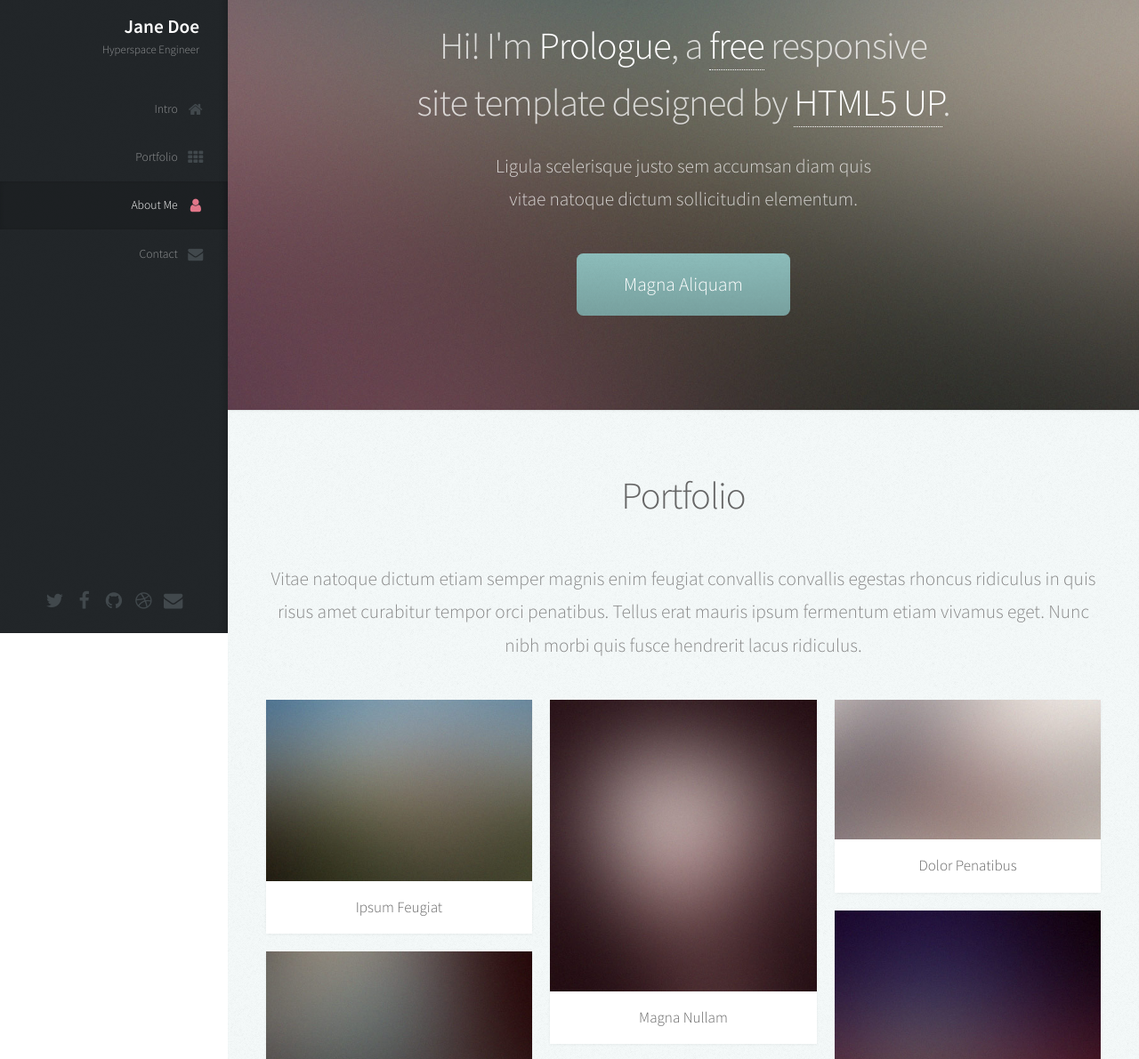
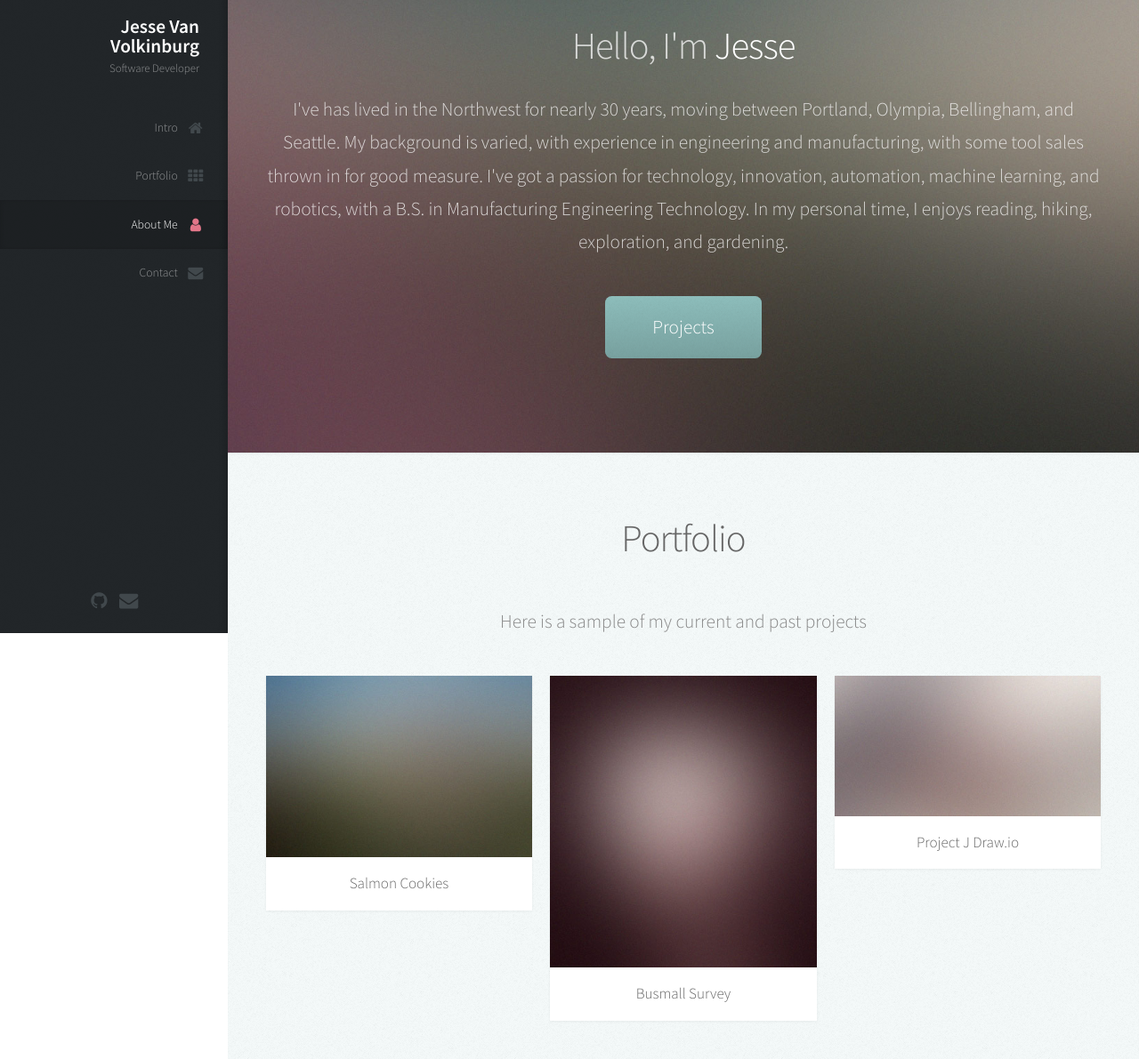
Before and after one commit to vanvoljg/301d45-lab-portfolio, a website: page public/index.html in a window 1280 px wide. Shown: the part 88-1279 px from the top of the page at 89% size. Drawn offline with Linux system fonts and the light colour scheme.

Commit message:
content partially updated

```diff
--- a/public/index.html
+++ b/public/index.html
@@ -6,7 +6,7 @@
 -->
 <html>
 	<head>
-		<title>Prologue by HTML5 UP</title>
+		<title>Jesse Van Volkinburg / Software Developer</title>
 		<meta charset="utf-8" />
 		<meta name="viewport" content="width=device-width, initial-scale=1, user-scalable=no" />
 		<link rel="stylesheet" href="./assets/css/0-reset.css">
@@ -25,8 +25,8 @@
 					<!-- Logo -->
 						<div id="logo">
 							<span class="image avatar48"><img src="images/avatar.jpg" alt="" /></span>
-							<h1 id="title">Jane Doe</h1>
-							<p>Hyperspace Engineer</p>
+							<h1 id="title">Jesse Van Volkinburg</h1>
+							<p>Software Developer</p>
 						</div>
 
 					<!-- Nav -->
@@ -45,11 +45,11 @@
 
 					<!-- Social Icons -->
 						<ul class="icons">
-							<li><a href="#" class="icon fa-twitter"><span class="label">Twitter</span></a></li>
-							<li><a href="#" class="icon fa-facebook"><span class="label">Facebook</span></a></li>
-							<li><a href="#" class="icon fa-github"><span class="label">Github</span></a></li>
-							<li><a href="#" class="icon fa-dribbble"><span class="label">Dribbble</span></a></li>
-							<li><a href="#" class="icon fa-envelope"><span class="label">Email</span></a></li>
+							<!-- <li><a href="#" class="icon fa-twitter"><span class="label">Twitter</span></a></li> -->
+							<!-- <li><a href="#" class="icon fa-facebook"><span class="label">Facebook</span></a></li> -->
+							<li><a href="https://github.com/vanvoljg/" class="icon fa-github"><span class="label">Github</span></a></li>
+							<!-- <li><a href="#" class="icon fa-dribbble"><span class="label">Dribbble</span></a></li> -->
+							<li><a href="mailto:vanvoljg@gmail.com" class="icon fa-envelope"><span class="label">Email</span></a></li>
 						</ul>
 
 				</div>
@@ -64,14 +64,13 @@
 						<div class="container">
 
 							<header>
-								<h2 class="alt">Hi! I'm <strong>Prologue</strong>, a <a href="http://html5up.net/license">free</a> responsive<br />
-								site template designed by <a href="http://html5up.net">HTML5 UP</a>.</h2>
-								<p>Ligula scelerisque justo sem accumsan diam quis<br />
-								vitae natoque dictum sollicitudin elementum.</p>
+								<h2 class="alt">Hello, I'm <strong>Jesse</strong> </h2>
+								<p>I've has lived in the Northwest for nearly 30 years, moving between Portland, Olympia, Bellingham, and Seattle. My background is varied, with experience in engineering and manufacturing, with some tool sales thrown in for good measure. I've got a passion for technology, innovation, automation, machine learning, and robotics, with a B.S. in Manufacturing Engineering Technology. In my personal time, I enjoys reading, hiking, exploration, and gardening.
+								</p>
 							</header>
 
 							<footer>
-								<a href="#portfolio" class="button scrolly">Magna Aliquam</a>
+								<a href="#portfolio" class="button scrolly">Projects</a>
 							</footer>
 
 						</div>
@@ -85,53 +84,50 @@
 								<h2>Portfolio</h2>
 							</header>
 
-							<p>Vitae natoque dictum etiam semper magnis enim feugiat convallis convallis
-							egestas rhoncus ridiculus in quis risus amet curabitur tempor orci penatibus.
-							Tellus erat mauris ipsum fermentum etiam vivamus eget. Nunc nibh morbi quis
-							fusce hendrerit lacus ridiculus.</p>
+							<p>Here is a sample of my current and past projects</p>
 
 							<div class="row">
 								<div class="col-4 col-12-mobile">
 									<article class="item">
 										<a href="#" class="image fit"><img src="images/pic02.jpg" alt="" /></a>
 										<header>
-											<h3>Ipsum Feugiat</h3>
+											<h3>Salmon Cookies</h3>
 										</header>
 									</article>
-									<article class="item">
+									<!-- <article class="item">
 										<a href="#" class="image fit"><img src="images/pic03.jpg" alt="" /></a>
 										<header>
 											<h3>Rhoncus Semper</h3>
 										</header>
-									</article>
+									</article> -->
 								</div>
 								<div class="col-4 col-12-mobile">
 									<article class="item">
 										<a href="#" class="image fit"><img src="images/pic04.jpg" alt="" /></a>
 										<header>
-											<h3>Magna Nullam</h3>
+											<h3>Busmall Survey</h3>
 										</header>
 									</article>
-									<article class="item">
+									<!-- <article class="item">
 										<a href="#" class="image fit"><img src="images/pic05.jpg" alt="" /></a>
 										<header>
 											<h3>Natoque Vitae</h3>
 										</header>
-									</article>
+									</article> -->
 								</div>
 								<div class="col-4 col-12-mobile">
 									<article class="item">
 										<a href="#" class="image fit"><img src="images/pic06.jpg" alt="" /></a>
 										<header>
-											<h3>Dolor Penatibus</h3>
+											<h3>Project J Draw.io</h3>
 										</header>
 									</article>
-									<article class="item">
+									<!-- <article class="item">
 										<a href="#" class="image fit"><img src="images/pic07.jpg" alt="" /></a>
 										<header>
 											<h3>Orci Convallis</h3>
 										</header>
-									</article>
+									</article> -->
 								</div>
 							</div>
 
@@ -166,10 +162,10 @@
 								<h2>Contact</h2>
 							</header>
 
-							<p>Elementum sem parturient nulla quam placerat viverra
+							<!-- <p>Elementum sem parturient nulla quam placerat viverra
 							mauris non cum elit tempus ullamcorper dolor. Libero rutrum ut lacinia
 							donec curae mus. Eleifend id porttitor ac ultricies lobortis sem nunc
-							orci ridiculus faucibus a consectetur. Porttitor curae mauris urna mi dolor.</p>
+							orci ridiculus faucibus a consectetur. Porttitor curae mauris urna mi dolor.</p> -->
 
 							<form method="post" action="#">
 								<div class="row">
@@ -194,7 +190,7 @@
 
 				<!-- Copyright -->
 					<ul class="copyright">
-						<li>&copy; Untitled. All rights reserved.</li><li>Design: <a href="http://html5up.net">HTML5 UP</a></li>
+						<li>&copy; Jesse Van Volkinburg. All rights reserved.</li><li>Design: <a href="http://html5up.net">HTML5 UP</a></li>
 					</ul>
 
 			</div>
```
